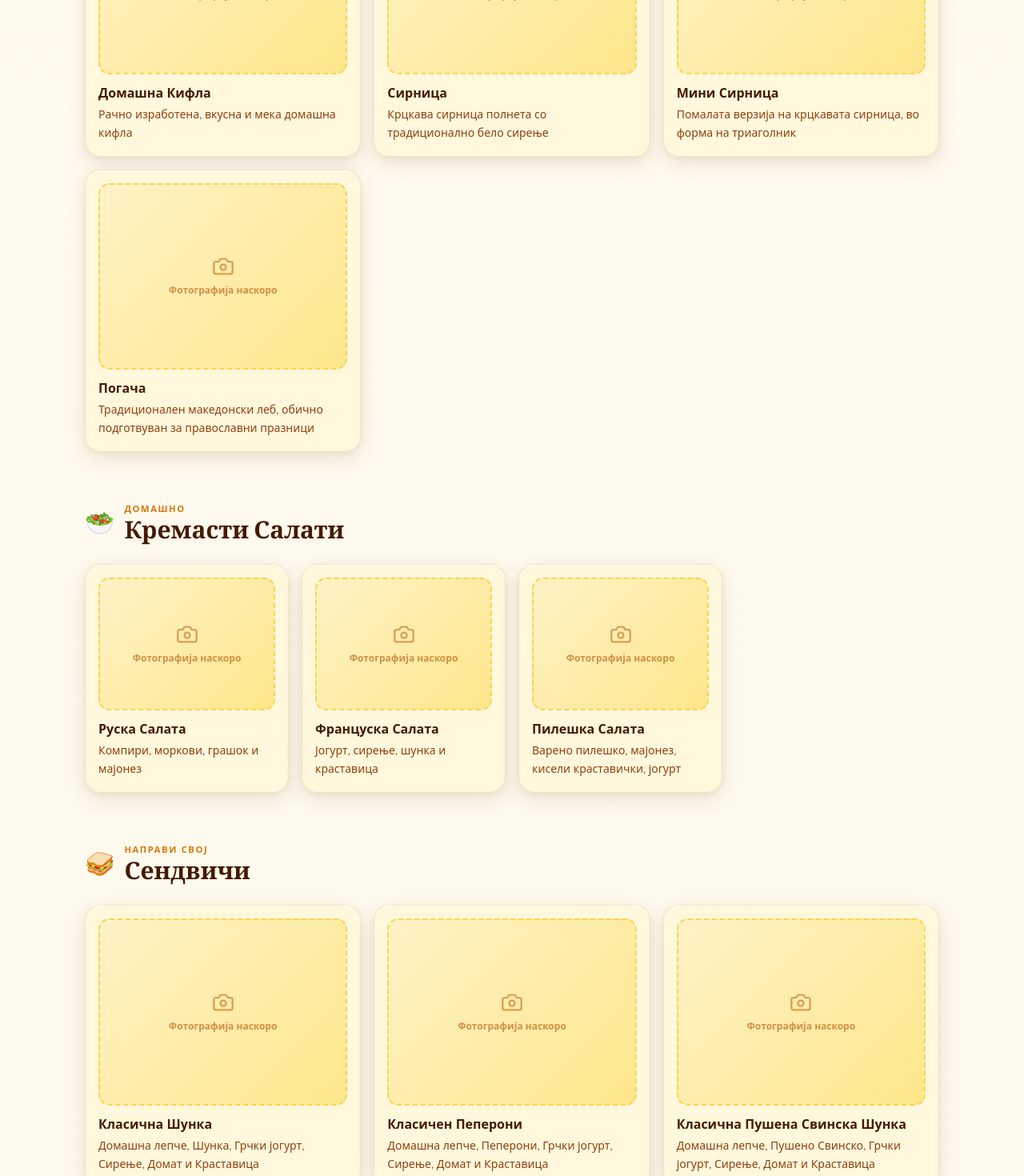
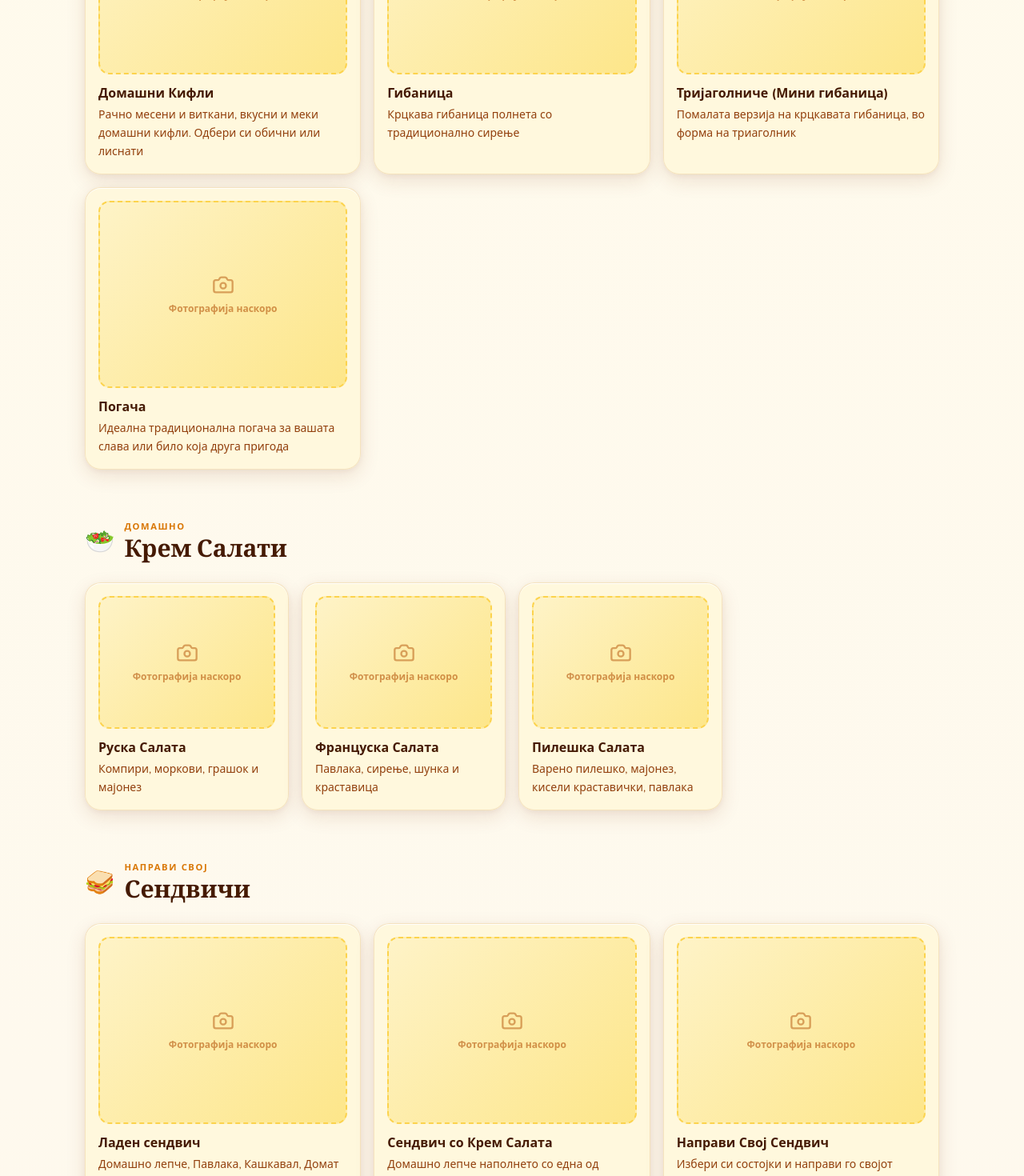
Before and after one commit to fstojkovski/demo-smile, a React (Vite) app: page / in a window 1280 px wide. Shown: the part 1120-2590 px from the top of the page at 80% size. Built offline with nearby package versions, Linux system fonts and the light colour scheme.

Commit message:
update macedonian translations

```diff
--- a/src/i18n/locales/mk.ts
+++ b/src/i18n/locales/mk.ts
@@ -11,7 +11,7 @@ const mk = {
   hero: {
     badge: 'Скопје, Македонија',
     title: 'Испечено со љубов',
-    titleAccent: 'сервирано со насмевка 😊',
+    titleAccent: 'послужњно со насмевка 😊',
     description:
       'Свежо направени пецива, кремасти салати, сендвичи и палачинки — подготвени секој ден во нашата пријатна скопска кујна.',
     seeMenu: 'Погледни го Менито',
@@ -30,28 +30,28 @@ const mk = {
       label: 'Свежо Испечено',
       title: 'Пецива',
       items: [
-        { name: 'Домашна Кифла', desc: 'Рачно изработена, вкусна и мека домашна кифла' },
+        { name: 'Домашни Кифли', desc: 'Рачно месени и виткани, вкусни и меки домашни кифли. Одбери си обични или лиснати' },
         {
-          name: 'Сирница',
-          desc: 'Крцкава сирница полнета со традиционално бело сирење',
+          name: 'Гибаница',
+          desc: 'Крцкава гибаница полнета со традиционално сирење',
         },
         {
-          name: 'Мини Сирница',
-          desc: 'Помалата верзија на крцкавата сирница, во форма на триаголник',
+          name: 'Тријаголниче (Мини гибаница)',
+          desc: 'Помалата верзија на крцкавата гибаница, во форма на триаголник',
         },
         {
           name: 'Погача',
-          desc: 'Традиционален македонски леб, обично подготвуван за православни празници',
+          desc: 'Идеална традиционална погача за вашата слава или било која друга пригода',
         },
       ],
     },
     creamSalads: {
       label: 'Домашно',
-      title: 'Кремасти Салати',
+      title: 'Крем Салати',
       items: [
         { name: 'Руска Салата', desc: 'Компири, моркови, грашок и мајонез' },
-        { name: 'Француска Салата', desc: 'Јогурт, сирење, шунка и краставица' },
-        { name: 'Пилешка Салата', desc: 'Варено пилешко, мајонез, кисели краставички, јогурт' },
+        { name: 'Француска Салата', desc: 'Павлака, сирење, шунка и краставица' },
+        { name: 'Пилешка Салата', desc: 'Варено пилешко, мајонез, кисели краставички, павлака' },
       ],
     },
     sandwiches: {
@@ -59,24 +59,16 @@ const mk = {
       title: 'Сендвичи',
       items: [
         {
-          name: 'Класична Шунка',
-          desc: 'Домашна лепче, Шунка, Грчки јогурт, Сирење, Домат и Краставица',
+          name: 'Ладен сендвич',
+          desc: 'Домашно лепче, Павлака, Кашкавал, Домат и Краставица. Одбери си сувомеснато: Шунка, Кулен, Свински врат, Печеница',
         },
         {
-          name: 'Класичен Пеперони',
-          desc: 'Домашна лепче, Пеперони, Грчки јогурт, Сирење, Домат и Краставица',
-        },
-        {
-          name: 'Класична Пушена Свинска Шунка',
-          desc: 'Домашна лепче, Пушено Свинско, Грчки јогурт, Сирење, Домат и Краставица',
-        },
-        {
-          name: 'Сендвич со Кремаста Салата',
-          desc: 'Домашна лепче полнета со која и да е кремаста салата',
+          name: 'Сендвич со Крем Салата',
+          desc: 'Домашно лепче наполнето со една од нашите крем салати',
         },
         {
           name: 'Направи Свој Сендвич',
-          desc: 'Избери кој и да е состојок и направи свој сендвич со најдобрите домашни лепчиња',
+          desc: 'Избери си состојки и направи го својот омилен сендвич',
         },
       ],
     },
@@ -86,15 +78,11 @@ const mk = {
       items: [
         {
           name: 'Македонска Палачинка',
-          desc: 'Класичната балканска палачинка полнета со лешник какао крем и банана',
+          desc: 'Класичната балканска палачинка полнета со какао крем и банана',
         },
         {
-          name: 'Пирошка со Шунка и Сирење',
-          desc: 'Пржена палачинка полнета со шунка и сирење',
-        },
-        {
-          name: 'Пирошка со Руска Салата',
-          desc: 'Пржена палачинка полнета со Руска салата',
+          name: 'Пирошки',
+          desc: 'Пржена палачинка полнета со шунка и сирење или руска салата',
         },
         {
           name: 'Палачинка',
```
